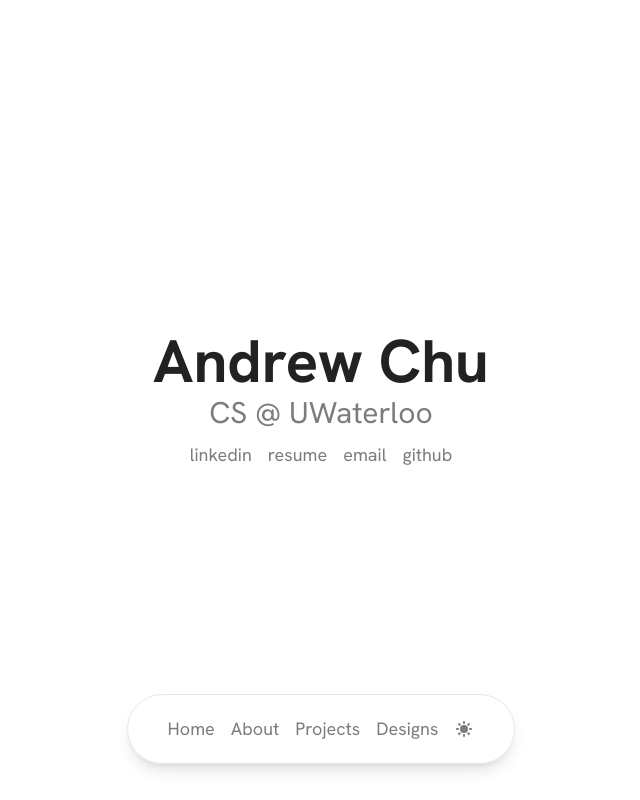
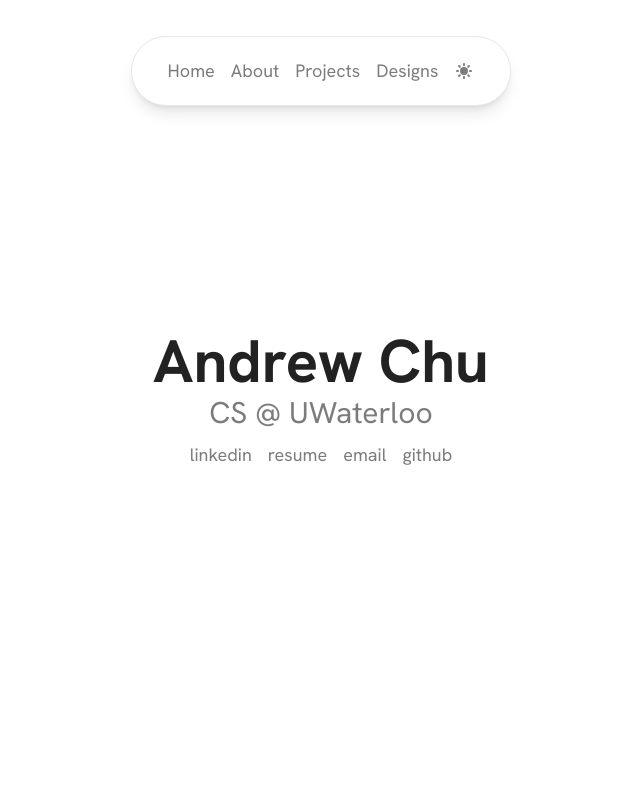
Before and after one commit to andrewchu16/andrewchu.ca, a Next.js app: page / in a window 1280 px wide. Shown: the whole page, without its empty margins (319-959 px from the left). Built offline with nearby package versions, Linux system fonts and the light colour scheme.

Commit message:
Fix navbar to the top of the screen

```diff
--- a/src/app/globals.css
+++ b/src/app/globals.css
@@ -37,20 +37,3 @@
   opacity: 0;
   filter: blur(8px);
 }
-
-#navbar-container,
-.home #navbar-container {
-  top: calc(100% - 1rem - 110px);
-}
-
-#navbar-container {
-  transition-property: bottom, top;
-  transition-duration: 0.5s;
-  transition-timing-function: ease-in-out;
-}
-
-.projects #navbar-container,
-.about #navbar-container,
-.designs #navbar-container {
-  @apply top-4;
-}
--- a/src/app/layout.tsx
+++ b/src/app/layout.tsx
@@ -26,7 +26,7 @@
         <ThemeProvider>
           <main id="content">{children}</main>
           <div
-            className="w-screen absolute left-0 flex justify-center"
+            className="w-screen absolute top-4 left-0 flex justify-center"
             id="navbar-container"
           >
             <Navbar />
--- a/src/components/nav-bar/Navbar.tsx
+++ b/src/components/nav-bar/Navbar.tsx
@@ -3,7 +3,7 @@
 
 export default function Navbar() {
   return (
-    <nav className="rounded-full shadow-lg border py-5 px-10 m-5 transition-colors flex gap-4 items-center justify-center">
+    <nav className="rounded-full shadow-lg border py-5 px-9 m-5 transition-colors flex gap-4 items-center justify-center bg-background">
       <NavLinks />
       <DarkModeToggle />
     </nav>
--- a/src/components/nav-bar/components/NavLinks.tsx
+++ b/src/components/nav-bar/components/NavLinks.tsx
@@ -3,12 +3,11 @@
 const links: {
   name: string;
   url: string;
-  transitionClass: string;
 }[] = [
-  { name: "Home", url: "/", transitionClass: "home" },
-  { name: "About", url: "/about", transitionClass: "about" },
-  { name: "Projects", url: "/projects", transitionClass: "projects" },
-  { name: "Designs", url: "/designs", transitionClass: "designs" },
+  { name: "Home", url: "/" },
+  { name: "About", url: "/about" },
+  { name: "Projects", url: "/projects" },
+  { name: "Designs", url: "/designs" },
 ];
 
 export default function NavLinks() {
@@ -20,7 +19,6 @@
           href={link.url}
           sleepEnterMs={500}
           sleepExitMs={200}
-          transitionClass={link.transitionClass}
           className="text-lg text-secondary hover:text-primary"
         >
           {link.name}
--- a/src/components/utils/TransitionLink.tsx
+++ b/src/components/utils/TransitionLink.tsx
@@ -9,7 +9,6 @@
   href: string;
   sleepEnterMs?: number;
   sleepExitMs?: number;
-  transitionClass?: string;
   className: string | undefined;
 }
 
@@ -23,7 +22,6 @@
   sleepEnterMs = 0,
   sleepExitMs = 0,
   className,
-  transitionClass = "",
   ...props
 }: TransitionProps) {
   const router = useRouter();
@@ -33,11 +31,6 @@
   ) => {
     e.preventDefault();
 
-    document.body.classList.remove("home");
-    document.body.classList.remove("projects");
-    document.body.classList.remove("about");
-    document.body.classList.remove("designs");
-    document.body.classList.add(transitionClass);
     document.body.classList.add("page-transition");
 
     await sleep(sleepEnterMs);
```
